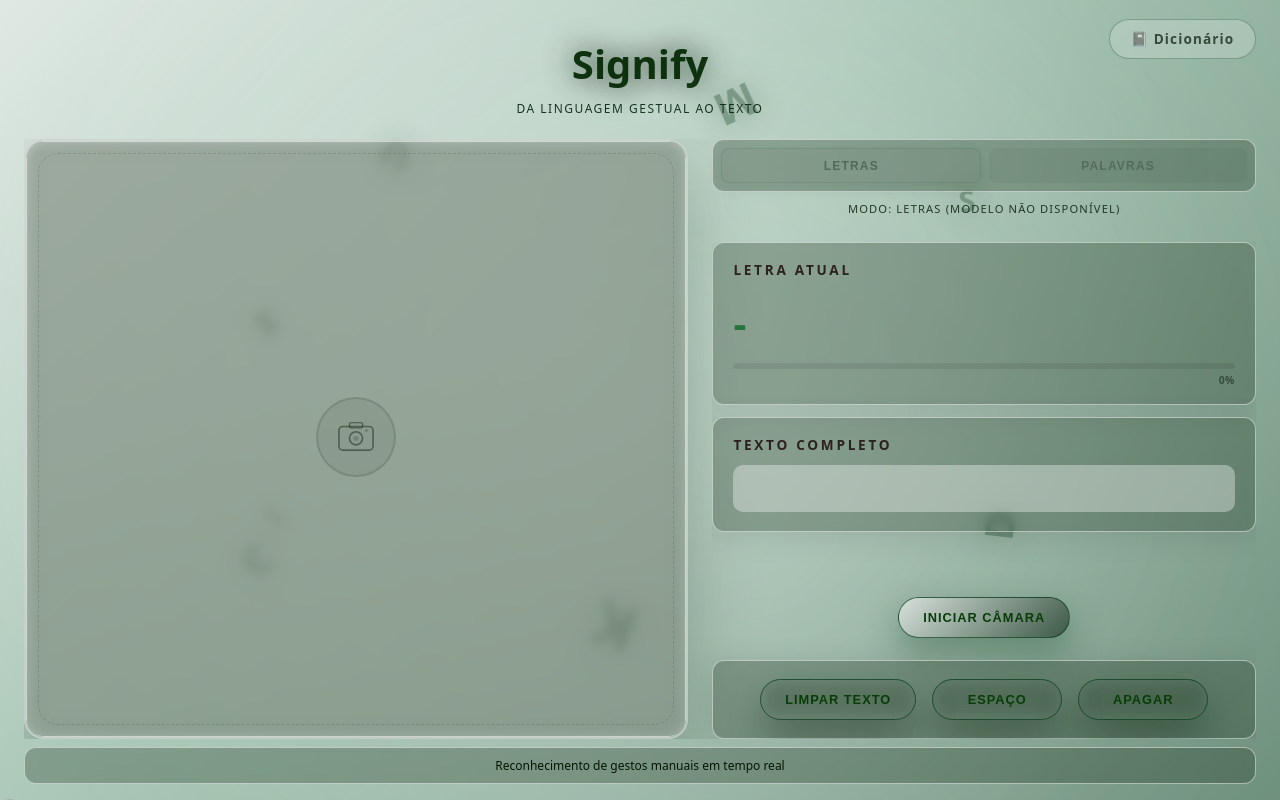
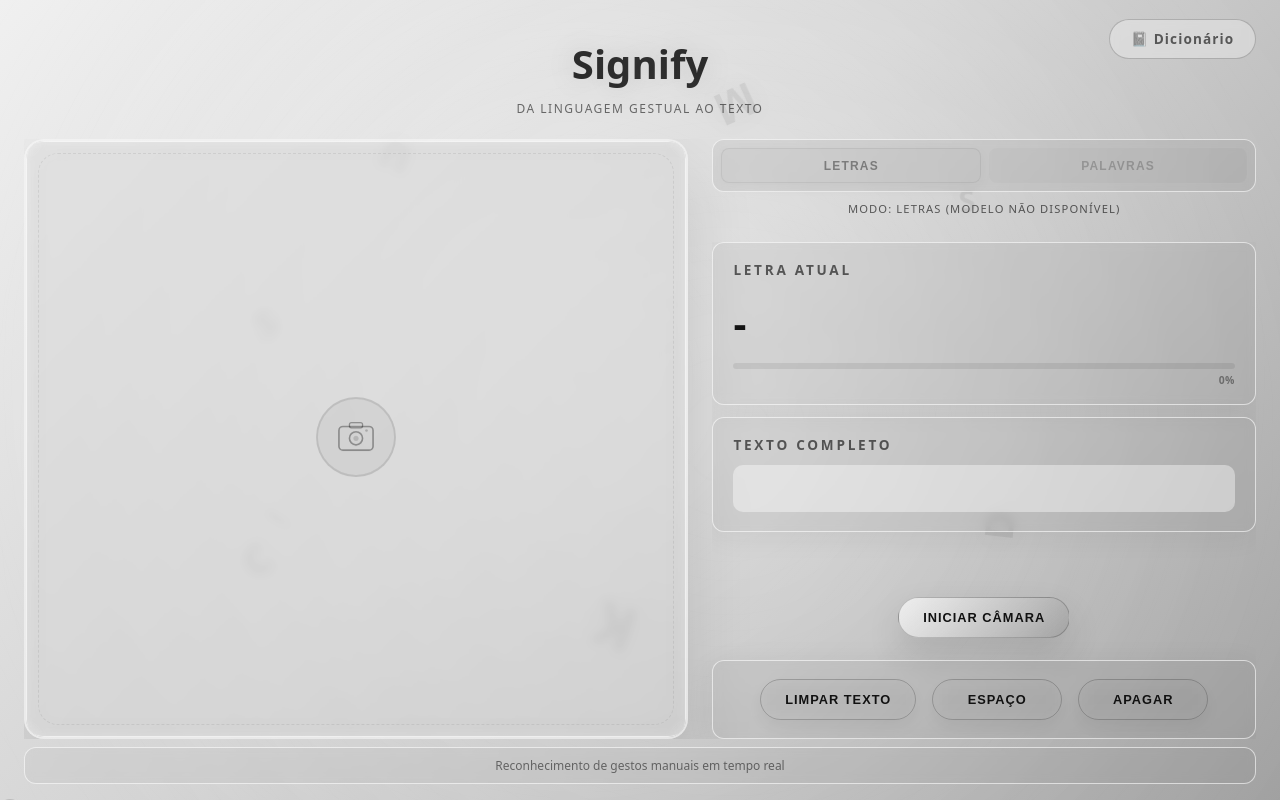
Before and after one commit to Mehxk09/PYTHON, a Flask app: page / in a window 1280 px wide. Run offline with Flask 3, Linux system fonts and the light colour scheme; data that the repository does not hold is empty; parts of the project's set-up code (start-up, migrations or seed data) failed here and were passed over.

Commit message:
made changes

```diff
--- a/PAP/static/script.js
+++ b/PAP/static/script.js
@@ -351,12 +351,12 @@ function updateConfidenceBar(confidence) {
     bar.style.width = pct + '%';
     label.textContent = pct + '%';
 
-    // Change color based on confidence level
+    // Change color based on confidence level (monochrome)
     if (pct >= 70) {
-        bar.style.background = 'linear-gradient(90deg, #2d8a4e, #153d13)';
+        bar.style.background = 'linear-gradient(90deg, #333, #111)';
     } else if (pct >= 40) {
-        bar.style.background = 'linear-gradient(90deg, #8a8a2d, #5a6b1a)';
+        bar.style.background = 'linear-gradient(90deg, #777, #444)';
     } else {
-        bar.style.background = 'linear-gradient(90deg, #8a4a2d, #6b2a1a)';
+        bar.style.background = 'linear-gradient(90deg, #aaa, #777)';
     }
 }
--- a/PAP/static/style.css
+++ b/PAP/static/style.css
@@ -6,7 +6,7 @@
 
 body {
     font-family: system-ui, -apple-system, BlinkMacSystemFont, 'Segoe UI', Roboto, Oxygen, Ubuntu, Cantarell, 'Open Sans', 'Helvetica Neue', sans-serif;
-    color: #031602;
+    color: #111;
     min-height: 100vh;
     line-height: 1.6;
     overflow: hidden;
@@ -15,12 +15,12 @@ body {
     padding: 0;
 }
 
-/* Soft gradient background */
+/* Soft gradient background — monochrome */
 .gradient-bg {
     position: fixed;
     inset: 0;
     z-index: -2;
-    background: linear-gradient(135deg, #dfe9e4 0%, #a5c4b3 45%, #6c8f7b 100%);
+    background: linear-gradient(135deg, #f0f0f0 0%, #d4d4d4 45%, #a0a0a0 100%);
     overflow: hidden;
 }
 
@@ -30,7 +30,7 @@ body {
     position: absolute;
     inset: -20%;
     border-radius: 50%;
-    background: radial-gradient(circle at center, rgba(255,255,255,0.35), transparent 60%);
+    background: radial-gradient(circle at center, rgba(255,255,255,0.4), transparent 60%);
     filter: blur(80px);
     animation: bgDrift 24s ease-in-out infinite alternate;
     opacity: 0.7;
@@ -58,30 +58,30 @@ body {
     position: relative;
     z-index: 1;
     overflow: hidden;
-    padding-top: 1.5rem; /* Add space from top */
+    padding-top: 1.5rem;
 }
 
-/* Header - More Compact */
+/* Header */
 .header {
     text-align: center;
     margin-bottom: 1rem;
     flex-shrink: 0;
-    padding-top: 0.5rem; /* Extra space from browser bar */
+    padding-top: 0.5rem;
 }
 
 .logo {
     font-size: 2.5rem;
     font-weight: 800;
-    background: linear-gradient(45deg, #060e06, #153d13, #031602);
+    background: linear-gradient(45deg, #000, #333, #000);
     background-clip: text;
     -webkit-background-clip: text;
     -webkit-text-fill-color: transparent;
     margin-bottom: 0.2rem;
-    text-shadow: 0 0 30px rgba(1, 32, 11, 0.886);
+    text-shadow: 0 0 30px rgba(0, 0, 0, 0.15);
 }
 
 .subtitle {
-    color: rgba(1, 32, 11, 0.886);
+    color: rgba(0, 0, 0, 0.55);
     font-size: 0.75rem;
     letter-spacing: 1.5px;
     text-transform: uppercase;
@@ -92,30 +92,30 @@ body {
     position: fixed;
     top: 1.2rem;
     right: 1.5rem;
-    color: rgba(3, 22, 2, 0.7);
+    color: rgba(0, 0, 0, 0.6);
     text-decoration: none;
     font-size: 0.85rem;
     font-weight: 600;
     letter-spacing: 0.08em;
     padding: 0.5rem 1.3rem;
-    border: 1px solid rgba(7, 61, 27, 0.3);
+    border: 1px solid rgba(0, 0, 0, 0.2);
     border-radius: 20px;
     transition: all 0.3s ease;
-    background: rgba(255, 255, 255, 0.2);
+    background: rgba(255, 255, 255, 0.3);
     backdrop-filter: blur(5px);
     -webkit-backdrop-filter: blur(5px);
     z-index: 100;
 }
 
 .dict-nav-link:hover {
-    background: rgba(255, 255, 255, 0.4);
-    color: #01210a;
-    border-color: rgba(7, 61, 27, 0.5);
+    background: rgba(255, 255, 255, 0.5);
+    color: #000;
+    border-color: rgba(0, 0, 0, 0.4);
     transform: translateY(-2px);
-    box-shadow: 0 6px 20px rgba(7, 61, 27, 0.2);
+    box-shadow: 0 6px 20px rgba(0, 0, 0, 0.12);
 }
 
-/* Main Content - More Compact */
+/* Main Content */
 .main {
     display: grid;
     grid-template-columns: minmax(0, 1.1fr) minmax(0, 0.9fr);
@@ -142,13 +142,13 @@ body {
     min-height: 600px;
     border-radius: 20px;
     overflow: hidden;
-    background: rgba(16, 40, 16, 0.27);
-    border: 2px solid rgba(255, 255, 255, 0.51);
-    box-shadow: 0 30px 70px rgba(1, 32, 11, 0.25);
+    background: rgba(0, 0, 0, 0.06);
+    border: 2px solid rgba(255, 255, 255, 0.6);
+    box-shadow: 0 30px 70px rgba(0, 0, 0, 0.12);
     position: relative;
     transition: all 0.4s ease;
-    backdrop-filter: blur(5.3px);
-    -webkit-backdrop-filter: blur(5.3px);
+    backdrop-filter: blur(5px);
+    -webkit-backdrop-filter: blur(5px);
 }
 
 .camera-frame::after {
@@ -156,19 +156,19 @@ body {
     position: absolute;
     inset: 12px;
     border-radius: 20px;
-    border: 1px dashed rgba(3, 22, 2, 0.25);
+    border: 1px dashed rgba(0, 0, 0, 0.12);
     pointer-events: none;
     transition: opacity 0.3s ease;
 }
 
 .camera-frame:hover {
-    box-shadow: 0 40px 80px rgba(1, 32, 11, 0.35);
-    border-color: rgba(7, 50, 12, 0.4);
+    box-shadow: 0 40px 80px rgba(0, 0, 0, 0.18);
+    border-color: rgba(0, 0, 0, 0.2);
 }
 
-/* 1. Animated loading glow when camera is active */
+/* Animated loading glow when camera is active */
 .camera-frame.camera-active {
-    border-color: rgba(144, 210, 160, 0.25);
+    border-color: rgba(180, 180, 180, 0.4);
     animation: glowPulse 3s ease-in-out infinite;
 }
 
@@ -182,9 +182,9 @@ body {
         from var(--glow-angle, 0deg),
         transparent 0%,
         transparent 60%,
-        rgba(144, 210, 160, 0.3) 75%,
-        rgba(180, 230, 190, 0.5) 85%,
-        rgba(144, 210, 160, 0.3) 95%,
+        rgba(200, 200, 200, 0.4) 75%,
+        rgba(240, 240, 240, 0.6) 85%,
+        rgba(200, 200, 200, 0.4) 95%,
         transparent 100%
     );
     z-index: -1;
@@ -253,18 +251,18 @@ body {
     align-items: center;
     justify-content: center;
     gap: 0.8rem;
-    color: rgba(3, 22, 2, 0.6);
+    color: rgba(0, 0, 0, 0.45);
     font-weight: 600;
     z-index: 2;
     text-transform: uppercase;
     letter-spacing: 0.08em;
     transition: opacity 0.35s ease, transform 0.35s ease;
-    background: rgba(255, 255, 255, 0.27);
+    background: rgba(255, 255, 255, 0.35);
     border-radius: 16px;
-    box-shadow: 0 4px 30px rgba(0, 0, 0, 0.1);
-    border: 1px solid rgba(255, 255, 255, 0.51);
-    backdrop-filter: blur(5.3px);
-    -webkit-backdrop-filter: blur(5.3px);
+    box-shadow: 0 4px 30px rgba(0, 0, 0, 0.06);
+    border: 1px solid rgba(255, 255, 255, 0.6);
+    backdrop-filter: blur(5px);
+    -webkit-backdrop-filter: blur(5px);
     cursor: default;
 }
 
@@ -282,28 +279,28 @@ body {
     align-items: center;
     justify-content: center;
     border-radius: 50%;
-    background: rgba(3, 22, 2, 0.06);
-    border: 2px solid rgba(3, 22, 2, 0.12);
+    background: rgba(0, 0, 0, 0.04);
+    border: 2px solid rgba(0, 0, 0, 0.1);
     transition: all 0.4s cubic-bezier(0.25, 0.46, 0.45, 0.94);
     animation: iconFloat 3s ease-in-out infinite;
 }
 
 .camera-placeholder:hover .placeholder-icon-wrapper {
     transform: scale(1.1) rotate(-5deg);
-    background: rgba(3, 22, 2, 0.1);
-    border-color: rgba(3, 22, 2, 0.2);
-    box-shadow: 0 8px 30px rgba(3, 22, 2, 0.1);
+    background: rgba(0, 0, 0, 0.07);
+    border-color: rgba(0, 0, 0, 0.18);
+    box-shadow: 0 8px 30px rgba(0, 0, 0, 0.08);
 }
 
 .placeholder-svg-icon {
     width: 42px;
     height: 42px;
-    color: rgba(3, 22, 2, 0.45);
+    color: rgba(0, 0, 0, 0.35);
     transition: all 0.4s ease;
 }
 
 .camera-placeholder:hover .placeholder-svg-icon {
-    color: rgba(3, 22, 2, 0.65);
+    color: rgba(0, 0, 0, 0.55);
     transform: scale(1.05);
 }
 
@@ -363,12 +360,12 @@ body {
 .mode-toggle {
     display: flex;
     gap: 0.5rem;
-    background: rgba(16, 40, 16, 0.27);
-    border: 1px solid rgba(255, 255, 255, 0.51);
+    background: rgba(0, 0, 0, 0.05);
+    border: 1px solid rgba(255, 255, 255, 0.6);
     border-radius: 12px;
     padding: 0.5rem;
-    backdrop-filter: blur(5.3px);
-    -webkit-backdrop-filter: blur(5.3px);
+    backdrop-filter: blur(5px);
+    -webkit-backdrop-filter: blur(5px);
 }
 
 .mode-btn {
@@ -380,45 +377,45 @@ body {
     font-weight: 600;
     transition: all 0.3s ease;
     background: transparent;
-    color: rgba(3, 22, 2, 0.7);
+    color: rgba(0, 0, 0, 0.55);
     text-transform: uppercase;
     letter-spacing: 0.1em;
     cursor: pointer;
 }
 
 .mode-btn:hover:not(:disabled) {
-    background: rgba(255, 255, 255, 0.2);
-    color: #01210a;
+    background: rgba(255, 255, 255, 0.3);
+    color: #000;
 }
 
 .mode-btn.active {
-    background: linear-gradient(135deg, #f5f7f6a6, #122c1aa6);
-    color: #01210a;
-    box-shadow: 0 4px 15px rgba(7, 61, 27, 0.25);
-    border: 1px solid rgba(7, 61, 27, 0.3);
+    background: linear-gradient(135deg, rgba(255,255,255,0.7), rgba(0,0,0,0.08));
+    color: #000;
+    box-shadow: 0 4px 15px rgba(0, 0, 0, 0.1);
+    border: 1px solid rgba(0, 0, 0, 0.15);
 }
 
 .mode-btn:disabled {
     opacity: 0.4;
     cursor: not-allowed;
-    background: rgba(0, 0, 0, 0.1) !important;
+    background: rgba(0, 0, 0, 0.06) !important;
 }
 
 .mode-btn:disabled:hover {
-    background: rgba(0, 0, 0, 0.1) !important;
+    background: rgba(0, 0, 0, 0.06) !important;
     transform: none;
 }
 
 .mode-status {
     text-align: center;
     font-size: 0.7rem;
-    color: rgba(3, 22, 2, 0.8);
+    color: rgba(0, 0, 0, 0.6);
     font-weight: 500;
     text-transform: uppercase;
     letter-spacing: 0.1em;
 }
 
-/* Prediction Cards - More Compact */
+/* Prediction Cards */
 .predictions {
     display: flex;
     flex-direction: column;
@@ -430,14 +427,14 @@ body {
 }
 
 .prediction-card {
-    background: rgba(16, 40, 16, 0.27);
-    border: 1px solid rgba(255, 255, 255, 0.51);
+    background: rgba(0, 0, 0, 0.04);
+    border: 1px solid rgba(255, 255, 255, 0.6);
     border-radius: 12px;
     padding: 1rem 1.25rem;
     text-align: left;
-    box-shadow: 0 4px 30px rgba(0, 0, 0, 0.1);
-    backdrop-filter: blur(5.3px);
-    -webkit-backdrop-filter: blur(5.3px);
+    box-shadow: 0 4px 30px rgba(0, 0, 0, 0.06);
+    backdrop-filter: blur(5px);
+    -webkit-backdrop-filter: blur(5px);
     transition: all 0.3s ease;
     position: relative;
     overflow: hidden;
@@ -449,7 +446,7 @@ body {
     content: '';
     position: absolute;
     inset: 0;
-    background: radial-gradient(circle at top left, rgba(255,255,255,0.25), transparent 60%);
+    background: radial-gradient(circle at top left, rgba(255,255,255,0.3), transparent 60%);
     opacity: 0;
     transition: opacity 0.4s ease;
 }
@@ -459,12 +456,12 @@ body {
 }
 
 .prediction-card:hover {
-    border-color: rgba(7, 50, 12, 0.35);
-    box-shadow: 0 25px 45px rgba(1, 32, 11, 0.25);
+    border-color: rgba(0, 0, 0, 0.18);
+    box-shadow: 0 25px 45px rgba(0, 0, 0, 0.12);
 }
 
 .card-title {
-    color: rgba(22, 2, 2, 0.8);
+    color: rgba(0, 0, 0, 0.6);
     margin-bottom: 0.6rem;
     font-size: 0.85rem;
     text-transform: uppercase;
@@ -472,14 +469,14 @@ body {
     font-weight: 600;
 }
 
-/* 6. Gradient animated text on detected letter */
+/* Gradient animated text on detected letter */
 .letter-display {
     font-size: 2.5rem;
     font-weight: 700;
     margin: 0.2rem 0;
     letter-spacing: 0.15em;
     transition: all 0.3s ease;
-    background: linear-gradient(135deg, #031602, #153d13, #2d8a4e, #153d13, #031602);
+    background: linear-gradient(135deg, #000, #444, #000, #444, #000);
     background-size: 200% 200%;
     background-clip: text;
     -webkit-background-clip: text;
@@ -507,14 +504,14 @@ body {
     height: 100%;
     width: 0%;
     border-radius: 3px;
-    background: linear-gradient(90deg, #2d8a4e, #153d13);
+    background: linear-gradient(90deg, #555, #111);
     transition: width 0.4s cubic-bezier(0.25, 0.46, 0.45, 0.94), background 0.3s ease;
-    box-shadow: 0 0 8px rgba(45, 138, 78, 0.4);
+    box-shadow: 0 0 8px rgba(0, 0, 0, 0.15);
 }
 
 .confidence-label {
     font-size: 0.65rem;
-    color: rgba(3, 22, 2, 0.5);
+    color: rgba(0, 0, 0, 0.4);
     text-align: right;
     margin-top: 0.2rem;
     font-weight: 600;
@@ -530,7 +527,7 @@ body {
 #predicted-word::after {
     content: '|';
     animation: blinkCursor 1s step-end infinite;
-    color: #153d13;
+    color: #333;
     font-weight: 300;
     margin-left: 2px;
 }
@@ -542,20 +539,20 @@ body {
 
 .word-display {
     font-size: 1.2rem;
-    color: #01210a;
+    color: #111;
     min-height: 45px;
     margin: 0.2rem 0;
     font-weight: 600;
     letter-spacing: 0.15em;
     font-family: 'Roboto Mono', 'Fira Code', 'JetBrains Mono', monospace;
     text-transform: uppercase;
-    background: rgba(255, 255, 255, 0.35);
+    background: rgba(255, 255, 255, 0.4);
     border-radius: 10px;
     padding: 0.5rem 0.75rem;
     width: 100%;
 }
 
-/* 4. Button ripple effect */
+/* Button ripple effect */
 .btn-ripple {
     position: absolute;
     border-radius: 50%;
@@ -597,11 +594,11 @@ body {
     flex-wrap: wrap;
     padding: 1rem;
     border-radius: 12px;
-    background: rgba(16, 40, 16, 0.27);
-    border: 1px solid rgba(255, 255, 255, 0.51);
-    box-shadow: 0 4px 30px rgba(0, 0, 0, 0.1);
-    backdrop-filter: blur(5.3px);
-    -webkit-backdrop-filter: blur(5.3px);
+    background: rgba(0, 0, 0, 0.04);
+    border: 1px solid rgba(255, 255, 255, 0.6);
+    box-shadow: 0 4px 30px rgba(0, 0, 0, 0.06);
+    backdrop-filter: blur(5px);
+    -webkit-backdrop-filter: blur(5px);
 }
 
 .btn {
@@ -615,7 +612,7 @@ body {
     overflow: hidden;
     text-transform: uppercase;
     letter-spacing: 1px;
-    color: #083d08;
+    color: #111;
     backdrop-filter: blur(10px);
     min-width: 130px;
     margin: 2px;
@@ -628,7 +625,7 @@ body {
     left: -100%;
     width: 100%;
     height: 100%;
-    background: linear-gradient(90deg, transparent, rgba(255, 255, 255, 0.785), transparent);
+    background: linear-gradient(90deg, transparent, rgba(255, 255, 255, 0.6), transparent);
     transition: left 0.9s ease;
 }
 
@@ -637,42 +634,42 @@ body {
 }
 
 .btn-primary {
-    background: linear-gradient(135deg, #f5f7f6a6, #122c1aa6);
-    box-shadow: 0 15px 35px rgba(7, 61, 27, 0.35);
-    border: 1px solid rgba(7, 61, 27, 0.716);
+    background: linear-gradient(135deg, rgba(255,255,255,0.7), rgba(0,0,0,0.12));
+    box-shadow: 0 15px 35px rgba(0, 0, 0, 0.12);
+    border: 1px solid rgba(0, 0, 0, 0.2);
 }
 
 .btn-primary:hover {
     transform: translateY(-2px);
-    box-shadow: 0 20px 40px rgba(11, 30, 7, 0.8);
+    box-shadow: 0 20px 40px rgba(0, 0, 0, 0.2);
 }
 
 .btn-secondary {
     background: transparent;
-    color: #083d08;
-    border: 1px solid rgba(7, 61, 27, 0.716);
-    box-shadow: 0 20px 40px rgba(11, 30, 7, 0.397);
+    color: #111;
+    border: 1px solid rgba(0, 0, 0, 0.2);
+    box-shadow: 0 8px 20px rgba(0, 0, 0, 0.06);
 }
 
 .btn-secondary:hover {
-    background: transparent;
-    color: #083d08;
-    border: 1px solid rgba(7, 61, 27, 0.716);
-    box-shadow: 0 20px 40px rgba(11, 30, 7, 0.397);
+    background: rgba(255, 255, 255, 0.3);
+    color: #000;
+    border-color: rgba(0, 0, 0, 0.3);
+    box-shadow: 0 12px 30px rgba(0, 0, 0, 0.1);
 }
 
-/* Footer - More Compact */
+/* Footer */
 .footer {
     text-align: center;
     margin-top: 0.5rem;
     padding: 0.5rem;
-    border: 1px solid rgba(255, 255, 255, 0.51);
-    color: #031602;
+    border: 1px solid rgba(255, 255, 255, 0.6);
+    color: rgba(0, 0, 0, 0.5);
     font-size: 0.75rem;
     flex-shrink: 0;
-    backdrop-filter: blur(5.3px);
-    -webkit-backdrop-filter: blur(5.3px);
-    background: rgba(16, 40, 16, 0.27);
+    backdrop-filter: blur(5px);
+    -webkit-backdrop-filter: blur(5px);
+    background: rgba(0, 0, 0, 0.03);
     border-radius: 12px;
 }
 
@@ -690,12 +687,12 @@ body {
 
 .floating-letter {
     position: absolute;
-    color: rgba(5, 52, 21, 0.35);
+    color: rgba(0, 0, 0, 0.08);
     font-weight: 900;
     font-family: system-ui, -apple-system, BlinkMacSystemFont, 'Segoe UI', Roboto, Oxygen, Ubuntu, Cantarell, 'Open Sans', 'Helvetica Neue', sans-serif;
     user-select: none;
     animation: floatLetter 15s linear infinite;
-    text-shadow: 0 0 25px rgba(28, 58, 33, 0.35);
+    text-shadow: 0 0 25px rgba(0, 0, 0, 0.05);
     z-index: -1;
 }
 
@@ -847,7 +843,7 @@ body {
     position: fixed;
     width: 6px;
     height: 6px;
-    background: #153d13;
+    background: #222;
     border-radius: 50%;
     pointer-events: none;
     z-index: 10000;
```
Also changed, not shown: other parts of PAP/static/style.css (+20 -27 lines), PAP/static/dicionario.css (+44 -44 lines).
